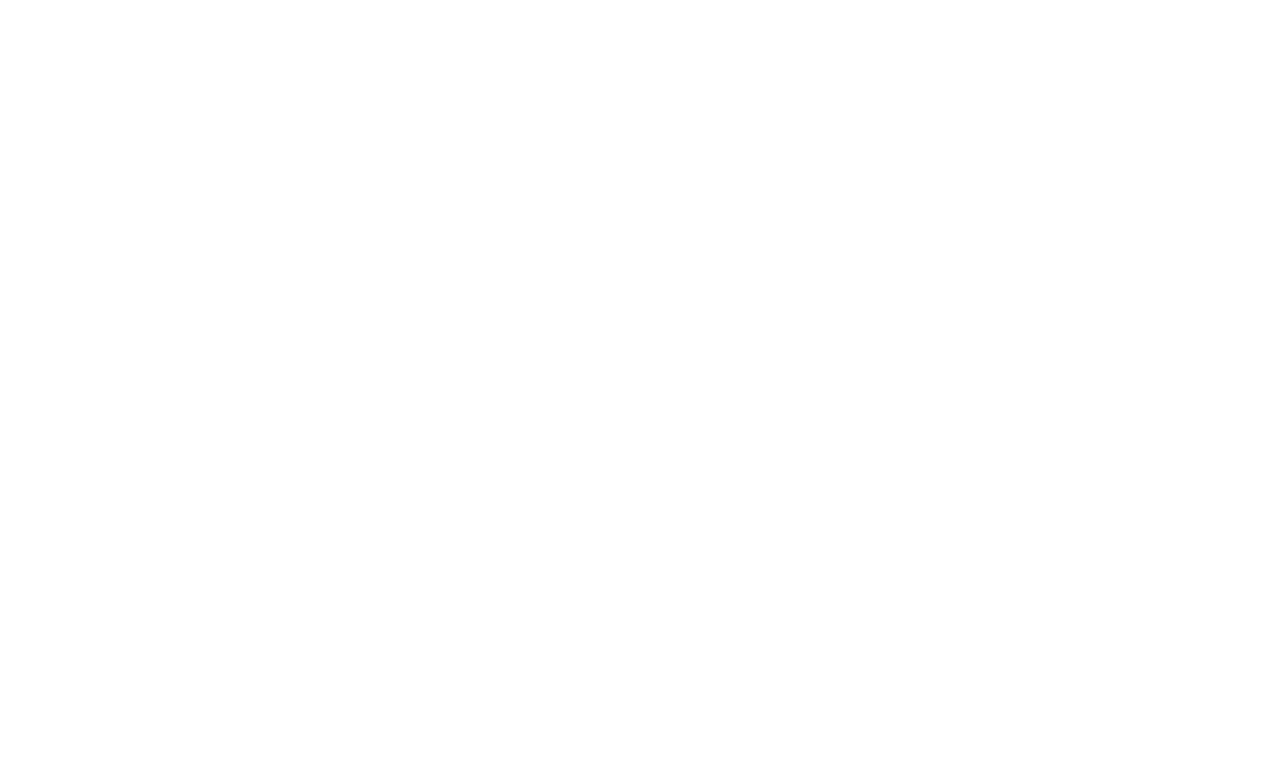
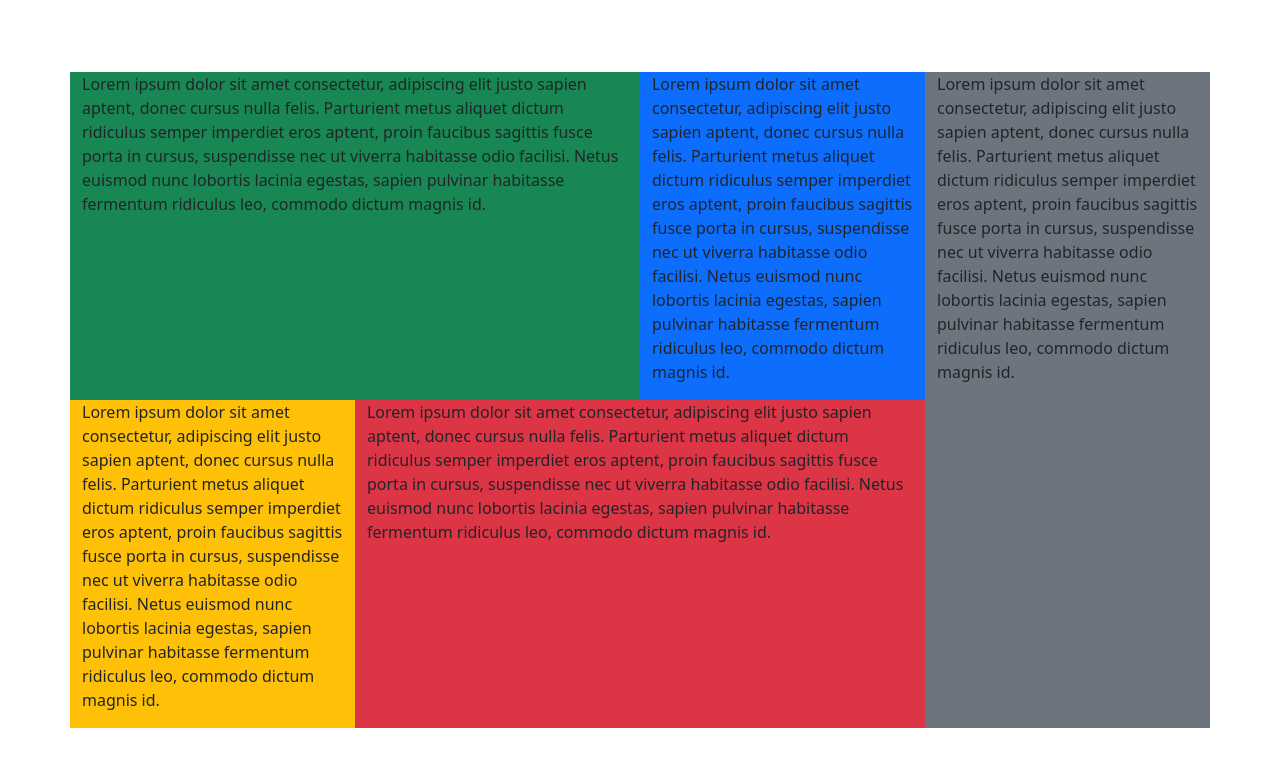
Before and after one commit to Nelson-varela/Git-Nelson, a plain HTML site: page index.html in a window 1280 px wide. Drawn offline with nearby package versions, Linux system fonts and the light colour scheme.

Commit message:
Agregamos primera parte de bootstrap

```diff
--- a/index.html
+++ b/index.html
@@ -1,15 +1,74 @@
-<html>
-    <head>
-        <meta charset="utf-8">
-        <title>Mi pagina</title>
+<!DOCTYPE html>
+<html lang="en">
 
+<head>
+    <meta charset="UTF-8">
+    <meta name="viewport" content="width=device-width, initial-scale=1.0">
+    <title>Bootstrap 5!</title>
+    <link href="https://cdn.jsdelivr.net/npm/bootstrap@5.0.0-beta1/dist/css/bootstrap.min.css" rel="stylesheet"
+        integrity="sha384-giJF6kkoqNQ00vy+HMDP7azOuL0xtbfIcaT9wjKHr8RbDVddVHyTfAAsrekwKmP1" crossorigin="anonymous">
+    <style>
+        @media (min-width: 992px) {
+            .alto-100 {
+                height: 100vh;
+            }
+        }
+    </style>
+</head>
 
-
-    </head>
-
-
-
-
-
-
-</html>
+<body>
+    <main class="container d-flex align-items-center justify-content-center vh-100">
+        <div class="row">
+            <!-- Columna izquierda-->
+            <div class="col-12 col-lg-9">
+                <div class="row">
+                    <div class="col-12 col-lg-8 bg-success">
+                        <p>
+                            Lorem ipsum dolor sit amet consectetur, adipiscing elit justo sapien aptent, donec cursus
+                            nulla felis. Parturient metus aliquet dictum ridiculus semper imperdiet eros aptent, proin
+                            faucibus sagittis fusce porta in cursus, suspendisse nec ut viverra habitasse odio facilisi.
+                            Netus euismod nunc lobortis lacinia egestas, sapien pulvinar habitasse fermentum ridiculus
+                            leo, commodo dictum magnis id.
+                        </p>
+                    </div>
+                    <div class="col-12 col-lg-4 bg-primary">
+                        <p>
+                            Lorem ipsum dolor sit amet consectetur, adipiscing elit justo sapien aptent, donec cursus
+                            nulla felis. Parturient metus aliquet dictum ridiculus semper imperdiet eros aptent, proin
+                            faucibus sagittis fusce porta in cursus, suspendisse nec ut viverra habitasse odio facilisi.
+                            Netus euismod nunc lobortis lacinia egestas, sapien pulvinar habitasse fermentum ridiculus
+                            leo, commodo dictum magnis id.
+                        </p>
+                    </div>
+                    <div class="col-12 col-lg-4 bg-warning">
+                        <p>
+                            Lorem ipsum dolor sit amet consectetur, adipiscing elit justo sapien aptent, donec cursus
+                            nulla felis. Parturient metus aliquet dictum ridiculus semper imperdiet eros aptent, proin
+                            faucibus sagittis fusce porta in cursus, suspendisse nec ut viverra habitasse odio facilisi.
+                            Netus euismod nunc lobortis lacinia egestas, sapien pulvinar habitasse fermentum ridiculus
+                            leo, commodo dictum magnis id.
+                        </p>
+                    </div>
+                    <div class="col-12 col-lg-8 bg-danger">
+                        <p>
+                            Lorem ipsum dolor sit amet consectetur, adipiscing elit justo sapien aptent, donec cursus
+                            nulla felis. Parturient metus aliquet dictum ridiculus semper imperdiet eros aptent, proin
+                            faucibus sagittis fusce porta in cursus, suspendisse nec ut viverra habitasse odio facilisi.
+                            Netus euismod nunc lobortis lacinia egestas, sapien pulvinar habitasse fermentum ridiculus
+                            leo, commodo dictum magnis id.
+                        </p>
+                    </div>
+                </div>
+            </div>
+            <!-- Columna derecha-->
+            <div class="col-12 col-lg-3 bg-secondary">
+                <p>Lorem ipsum dolor sit amet consectetur, adipiscing elit justo sapien aptent, donec cursus nulla
+                    felis. Parturient metus aliquet dictum ridiculus semper imperdiet eros aptent, proin faucibus
+                    sagittis fusce porta in cursus, suspendisse nec ut viverra habitasse odio facilisi. Netus euismod
+                    nunc lobortis lacinia egestas, sapien pulvinar habitasse fermentum ridiculus leo, commodo dictum
+                    magnis id.
+                </p>
+            </div>
+        </div>
+    </main>
+</body>
```
